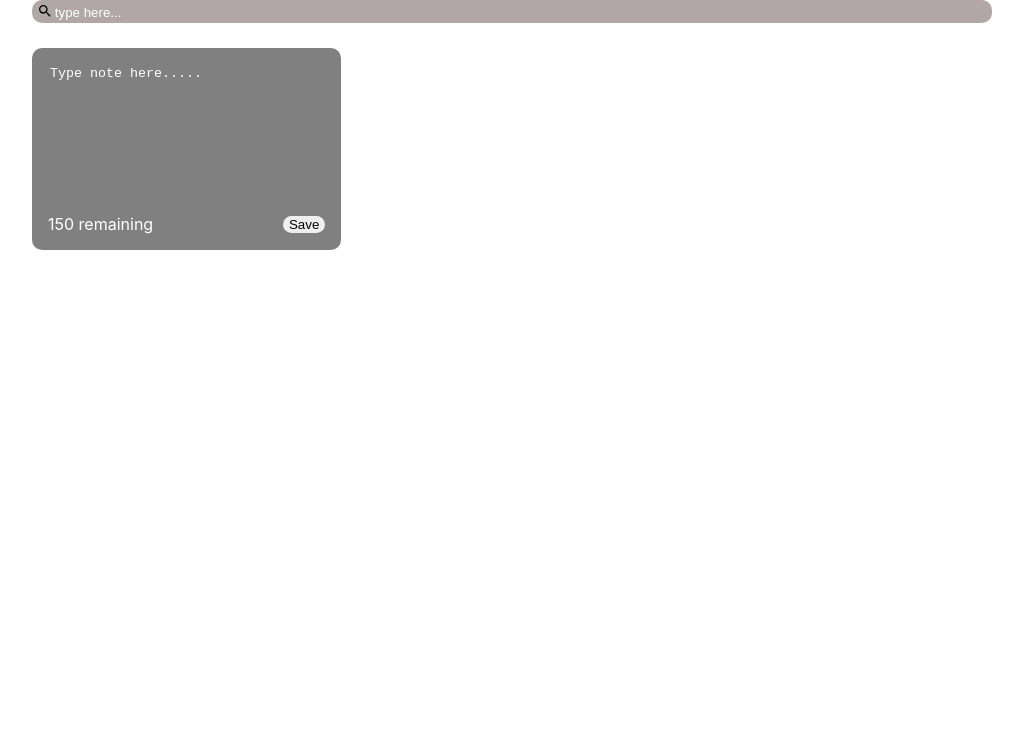
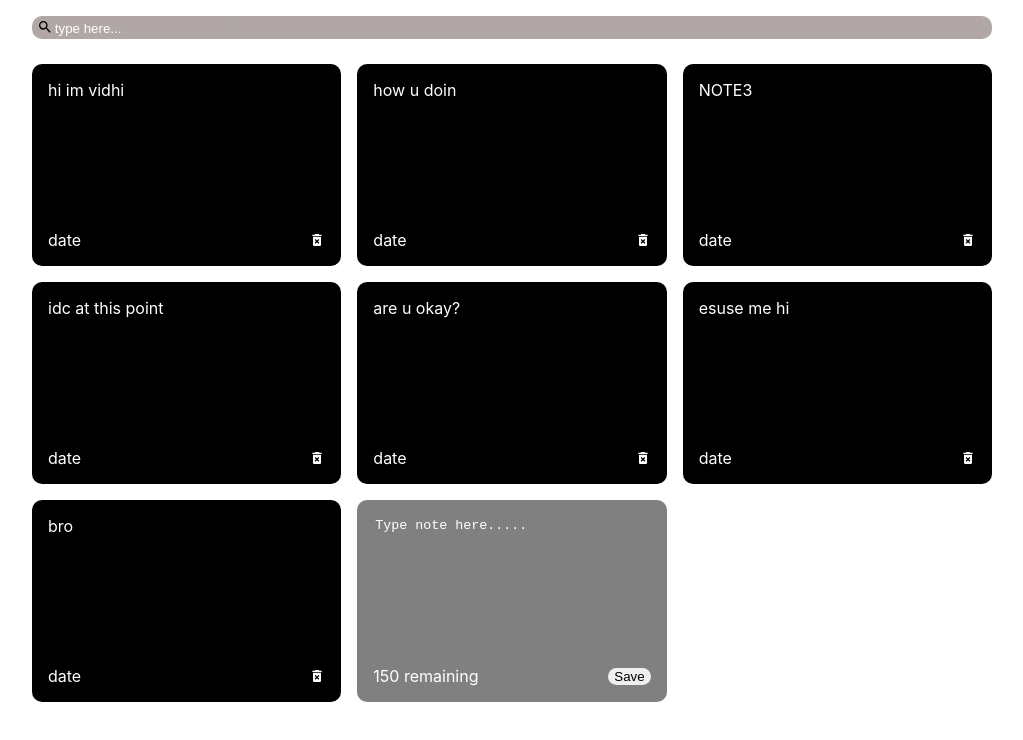
Before and after one commit to vidhik2002/Note, a React (Create React App) app: page / in a window 1280 px wide. Shown: the top 740 px of the page, without its empty margins (128-1151 px from the left). Built offline with nearby package versions, Linux system fonts and the light colour scheme.

Commit message:
feat: update search

```diff
--- a/src/App.js
+++ b/src/App.js
@@ -4,41 +4,42 @@ import List from './components/list';
 import Search from './components/search'
 const App = () => {
   const [note, setnote] = useState([
-    // {
-    //   id: nanoid(),
-    //   text: "NOTE1",
-    //   date: "date",
-    // },
-    // {
-    //   id: nanoid(),
-    //   text: "NOTE2",
-    //   date: "date",
-    // },
-    // {
-    //   id: nanoid(),
-    //   text: "NOTE3",
-    //   date: "date",
-    // },
-    // {
-    //   id: nanoid(),
-    //   text: "NOTE1",
-    //   date: "date",
-    // },
-    // {
-    //   id: nanoid(),
-    //   text: "NOTE1",
-    //   date: "date",
-    // },
-    // {
-    //   id: nanoid(),
-    //   text: "NOTE1",
-    //   date: "date",
-    // },
-    // {
-    //   id: nanoid(),
-    //   text: "NOTE1",
-    //   date: "date",
-    // },
+    {
+      id: nanoid(),
+      text: "hi im vidhi",
+      date: "date",
+    },
+    {
+      id: nanoid(),
+      text: "how u doin",
+      date: "date",
+    },
+    {
+      id: nanoid(),
+      text: "NOTE3",
+      date: "date",
+    },
+    {
+      id: nanoid(),
+      text: "idc at this point",
+      date: "date",
+    },
+    {
+      id: nanoid(),
+      text: "are u okay?",
+      date: "date",
+    },
+    {
+      id: nanoid(),
+      text: "esuse me hi",
+      date: "date",
+    },
+    {
+      id: nanoid(),
+      text: "bro",
+      date: "date",
+    },
+
   ]);
 
   const saveNote = (txt) => {
@@ -58,11 +59,17 @@ const App = () => {
       setnote(newNotes)
   }
 
+  const [searchNote, setsearchNote] = useState('')
 
   return (
     <div className="container">
-      <Search />
-      <List note={note} handlesaveNote={saveNote} handledeleteNote={deleteNote}/>
+      <p></p>
+      <Search handlesearchNote={setsearchNote}/>
+      <List note={note.filter((n) =>
+        n.text.toLowerCase().includes(searchNote)
+      )}
+      handlesaveNote={saveNote}
+      handledeleteNote={deleteNote}/>
     </div>
   );
 }
--- a/src/components/search.js
+++ b/src/components/search.js
@@ -1,11 +1,16 @@
 import React from 'react'
 import { MdSearch } from 'react-icons/md'
-const Search = () => {
-    return(
+const Search = ({ handlesearchNote }) => {
+  return (
     <div className="search-bar">
-        <MdSearch className="searchicon"></MdSearch>
-        <input type="text" placeholder="type here..." classNname="input-search-bar"></input>
+      <MdSearch className="searchicon"></MdSearch>
+      <input
+        onChange={(e) => handlesearchNote(e.target.value)}
+        type="text"
+        placeholder="type here..."
+        className="input-search-bar"
+      ></input>
     </div>
-    )
-}
+  );
+};
 export default Search
--- a/src/index.css
+++ b/src/index.css
@@ -102,17 +102,17 @@ textarea:focus{
   min-height: 20px;
   display: flex;
   flex-direction: row;
-  white-space: pre-wrap;
+  /* white-space: pre-wrap; */
   padding-left: 0.3rem;
   padding-top:0.2rem;
   padding-right:0.5rem;
 }
-input {
+.input-search-bar {
   background-color: rgb(177, 167, 167);
   border-radius: 10px;
   display: flex;
   flex-direction: row;
-  white-space: pre-wrap;
+  /* white-space: pre-wrap; */
   outline: none;
   border: none;
   resize: none;
```
